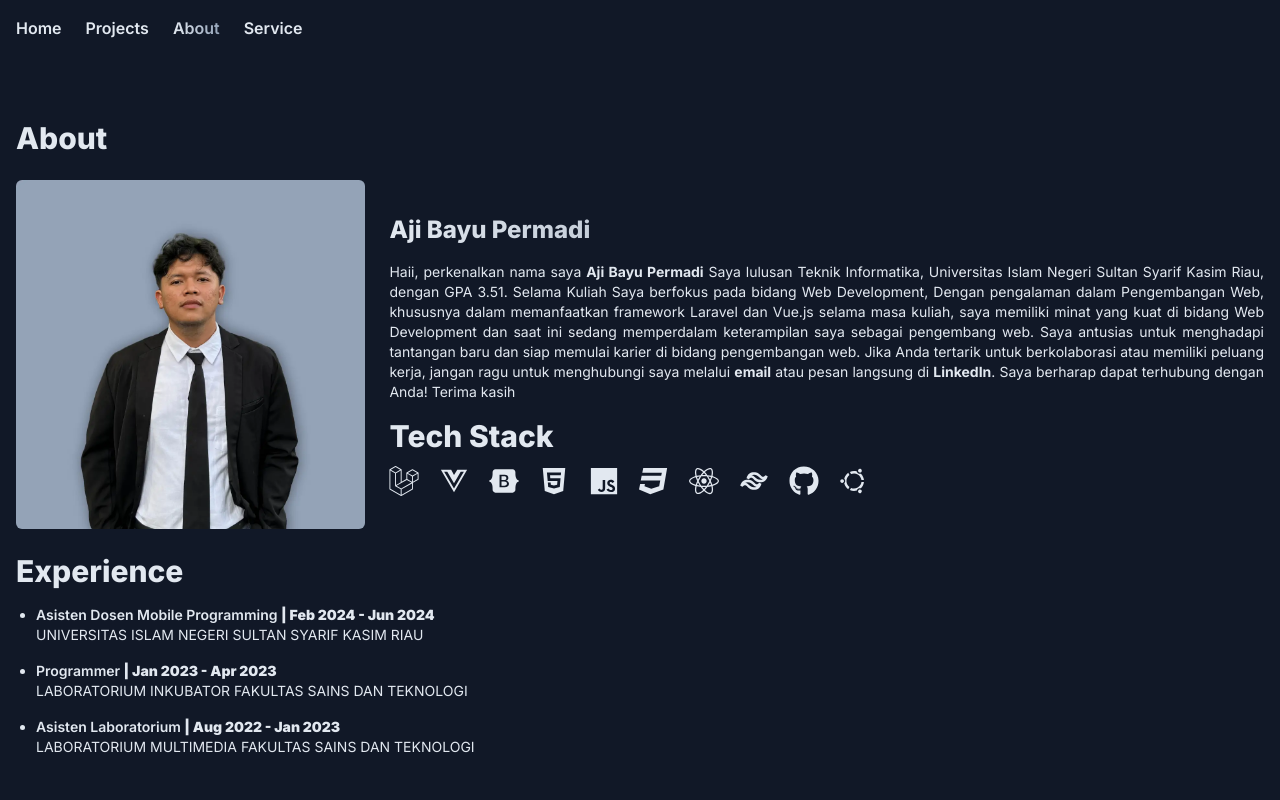
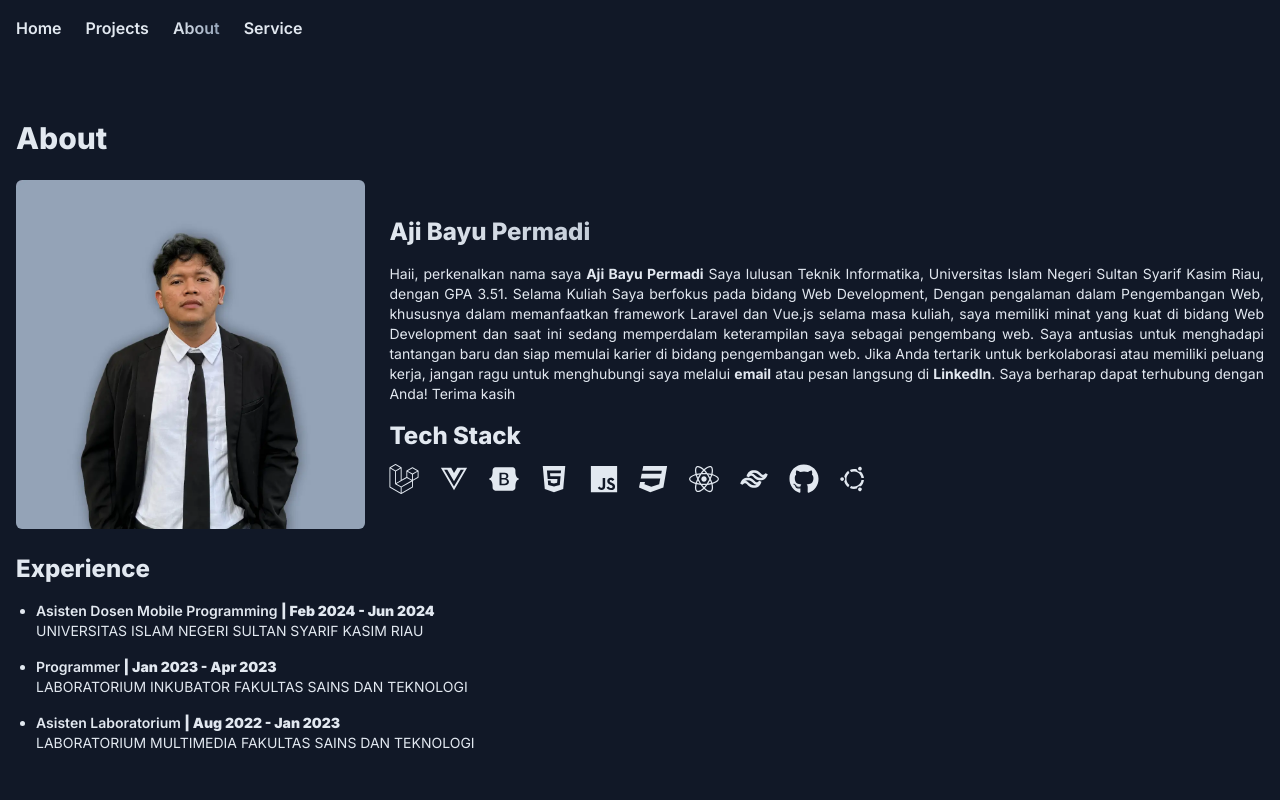
Before and after one commit to MrFunnyide/portofolio-project, a React (Vite) app: page /about in a window 1280 px wide. Shown: the top 800 px of the page. Built offline with nearby package versions, Linux system fonts and the light colour scheme.

Commit message:
perbaiki title about

```diff
--- a/src/App.jsx
+++ b/src/App.jsx
@@ -23,6 +23,7 @@ const App = () => {
           <Route path="/service" element={<ServicePage />} />
           <Route path="*" element={<ErrorPage />} />
         </Route>
+        <Route path="*" element={<ErrorPage />} />
       </>
     )
   );
--- a/src/components/Experience.jsx
+++ b/src/components/Experience.jsx
@@ -2,7 +2,7 @@ const Experience = () => {
   return (
     <>
       <div>
-        <h5 className="mt-6 mb-4 text-3xl font-extrabold text-slate-200">
+        <h5 className="mt-6 mb-4 text-2xl font-extrabold text-slate-200">
           Experience
         </h5>
       </div>
--- a/src/components/TechStack.jsx
+++ b/src/components/TechStack.jsx
@@ -13,7 +13,7 @@ import { RiTailwindCssLine, RiUbuntuLine } from "react-icons/ri";
 const TechStack = () => {
   return (
     <>
-      <h5 className="mt-4 text-3xl font-extrabold text-slate-200">
+      <h5 className="mt-4 text-2xl font-extrabold text-slate-200">
         Tech Stack
       </h5>
       <div className="text-2xl md:text-3xl mt-3 flex gap-5 flex-wrap">
```
